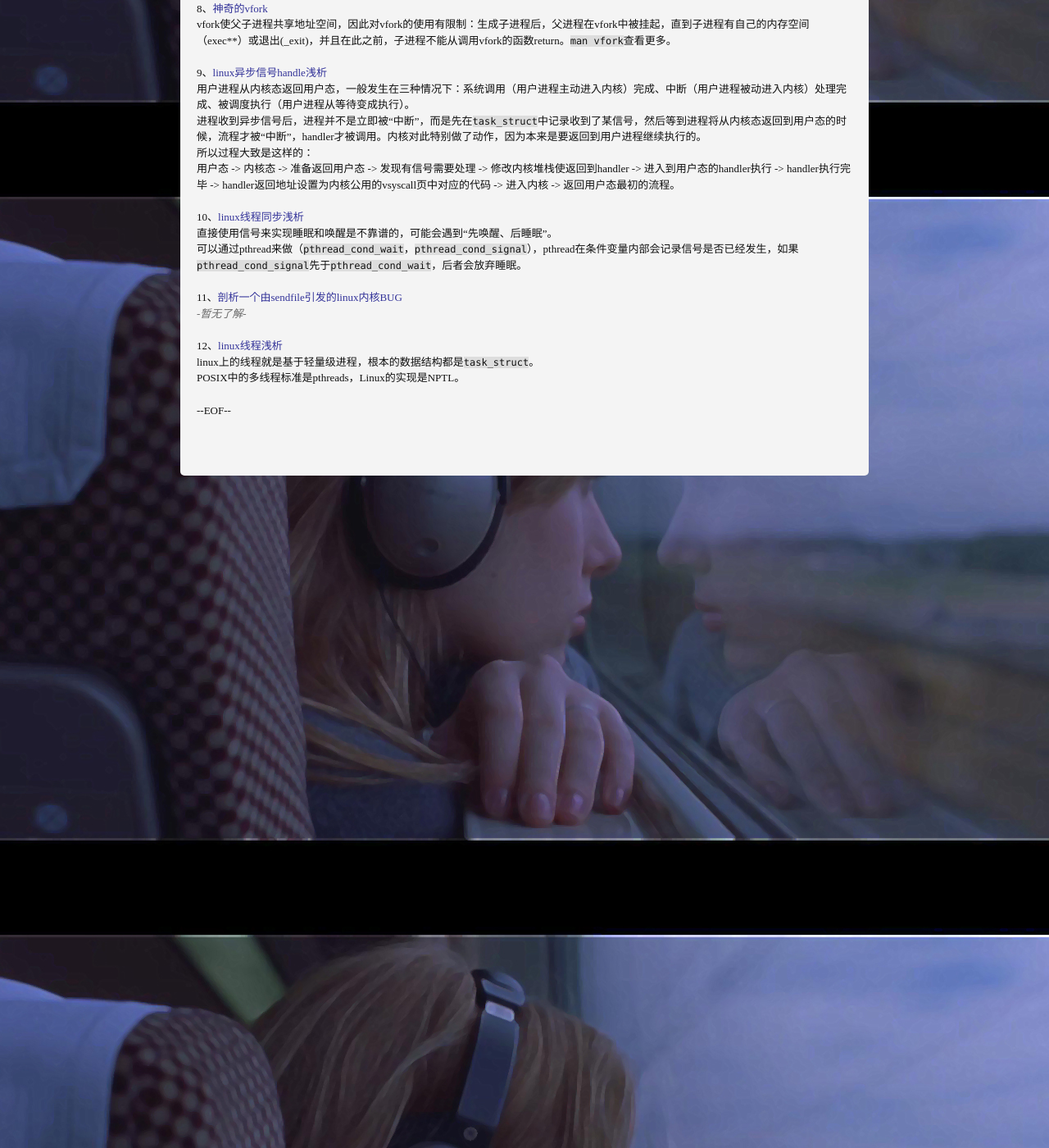
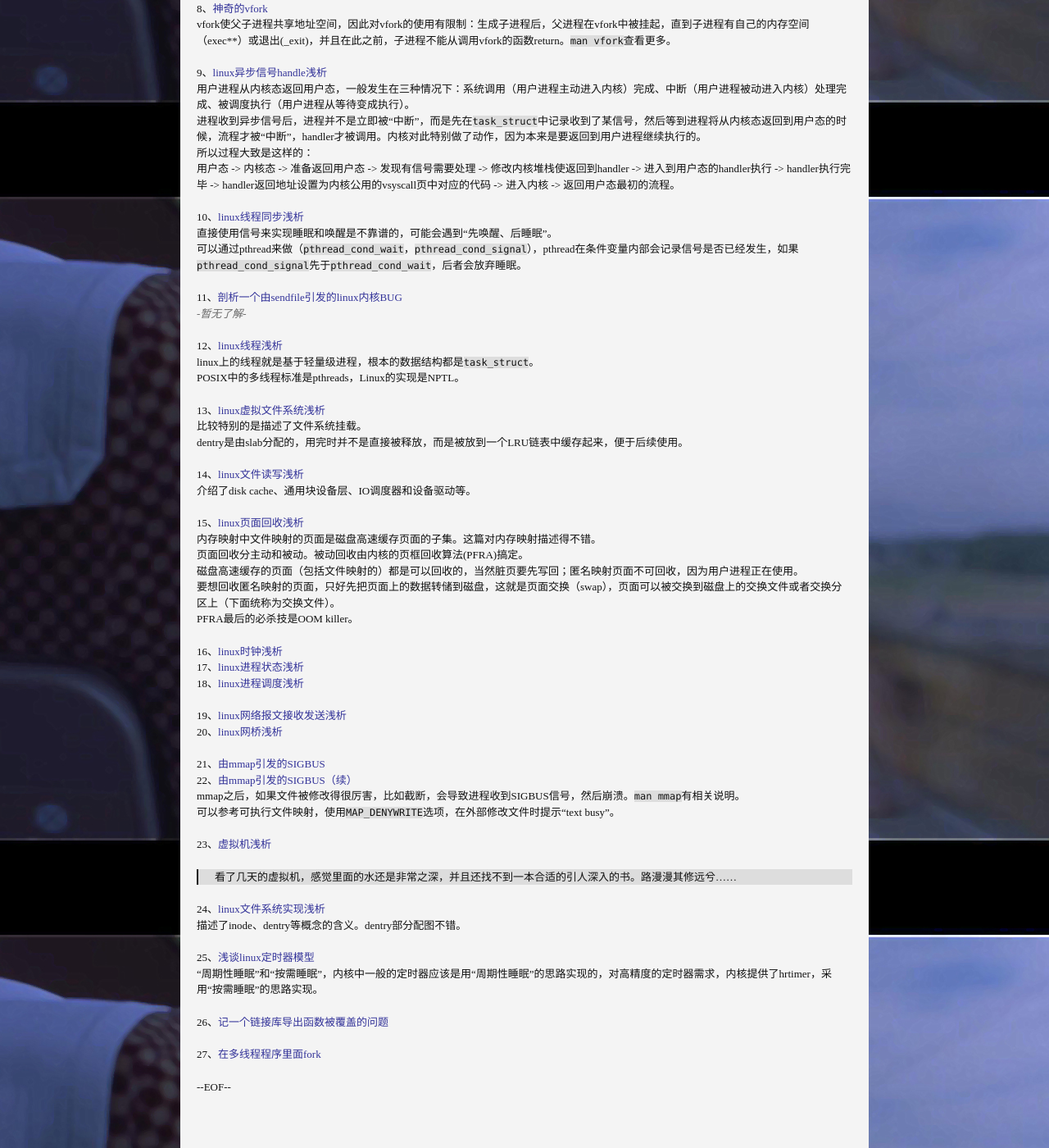
Before and after one commit to tfengmao/xanfeng, a Jekyll site: the page built from _posts/2012-11-24-kouu-posts.md, in a window 1280 px wide and 1400 px high, scrolled down 718 px. Shown: the whole window at 82% size. Built offline with Jekyll 4.4.1, drawn with Linux system fonts in a browser that asks for light colours; Markdown is read by kramdown in place of the engine named in the settings; comment, search, counter and statistics services are not loaded.

Commit message:
read more kouu posts

```diff
--- a/_posts/2012-11-24-kouu-posts.md
+++ b/_posts/2012-11-24-kouu-posts.md
@@ -50,3 +50,42 @@ vfork使父子进程共享地址空间，因此对vfork的使用有限制：生
 12、[linux线程浅析](http://hi.baidu.com/_kouu/item/282b80a933ccc3a829ce9dd9)
 linux上的线程就是基于轻量级进程，根本的数据结构都是`task_struct`。
 POSIX中的多线程标准是pthreads，Linux的实现是NPTL。
+
+13、[linux虚拟文件系统浅析](http://hi.baidu.com/_kouu/item/6bfca5cc5d9778d4964452d0)
+比较特别的是描述了文件系统挂载。
+dentry是由slab分配的，用完时并不是直接被释放，而是被放到一个LRU链表中缓存起来，便于后续使用。
+
+14、[linux文件读写浅析](http://hi.baidu.com/_kouu/item/4e9db87580328244ef1e53d0)
+介绍了disk cache、通用块设备层、IO调度器和设备驱动等。
+
+15、[linux页面回收浅析](http://hi.baidu.com/_kouu/item/3590d5f2f9d48cb431c199d9)
+内存映射中文件映射的页面是磁盘高速缓存页面的子集。这篇对内存映射描述得不错。
+页面回收分主动和被动。被动回收由内核的页框回收算法(PFRA)搞定。
+磁盘高速缓存的页面（包括文件映射的）都是可以回收的，当然脏页要先写回；匿名映射页面不可回收，因为用户进程正在使用。
+要想回收匿名映射的页面，只好先把页面上的数据转储到磁盘，这就是页面交换（swap），页面可以被交换到磁盘上的交换文件或者交换分区上（下面统称为交换文件）。
+PFRA最后的必杀技是OOM killer。
+
+16、[linux时钟浅析](http://hi.baidu.com/_kouu/item/c3a81c36745225c11b9696d9)
+17、[linux进程状态浅析](http://hi.baidu.com/_kouu/item/7111e61acd04a9f487ad4ed0)
+18、[linux进程调度浅析](http://hi.baidu.com/_kouu/item/38c81042455c97d2c1a592d9)
+
+19、[linux网络报文接收发送浅析](http://hi.baidu.com/_kouu/item/6cf8c62998da170a42634ad0)
+20、[linux网桥浅析](http://hi.baidu.com/_kouu/item/25787d38efec56637c034bd0)
+
+21、[由mmap引发的SIGBUS](http://hi.baidu.com/_kouu/item/99690a0eae8568036c9048d0)
+22、[由mmap引发的SIGBUS（续）](http://hi.baidu.com/_kouu/item/1a8552f58edef710d7ff8cd9)
+mmap之后，如果文件被修改得很厉害，比如截断，会导致进程收到SIGBUS信号，然后崩溃。`man mmap`有相关说明。
+可以参考可执行文件映射，使用`MAP_DENYWRITE`选项，在外部修改文件时提示“text busy”。
+
+23、[虚拟机浅析](http://hi.baidu.com/_kouu/item/4966ea143b1982f89c778ad9)
+> 看了几天的虚拟机，感觉里面的水还是非常之深，并且还找不到一本合适的引人深入的书。路漫漫其修远兮……
+
+24、[linux文件系统实现浅析](http://hi.baidu.com/_kouu/item/c94edefb7a1e88773d198bd9)
+描述了inode、dentry等概念的含义。dentry部分配图不错。
+
+25、[浅谈linux定时器模型](http://hi.baidu.com/_kouu/item/9256659429340bf0291647d0)
+“周期性睡眠”和“按需睡眠”，内核中一般的定时器应该是用“周期性睡眠”的思路实现的，对高精度的定时器需求，内核提供了hrtimer，采用“按需睡眠”的思路实现。
+
+26、[记一个链接库导出函数被覆盖的问题](http://hi.baidu.com/_kouu/item/977755130f1f44fd756a84d9)
+
+27、[在多线程程序里面fork](http://hi.baidu.com/_kouu/item/358716f4c5f0cd0ec6dc45d0)
```
